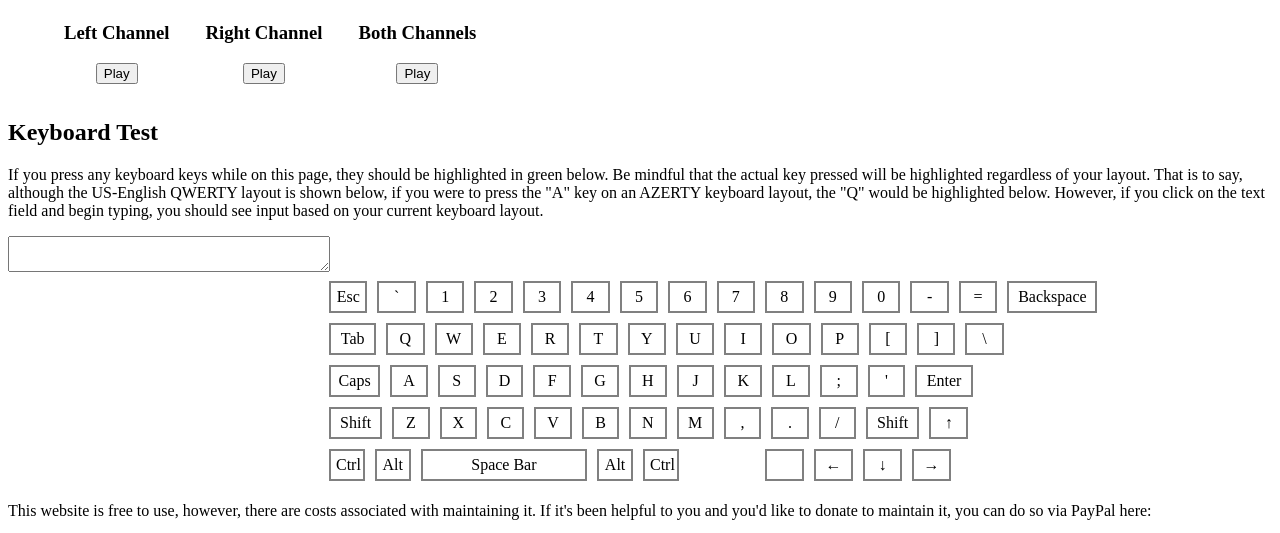
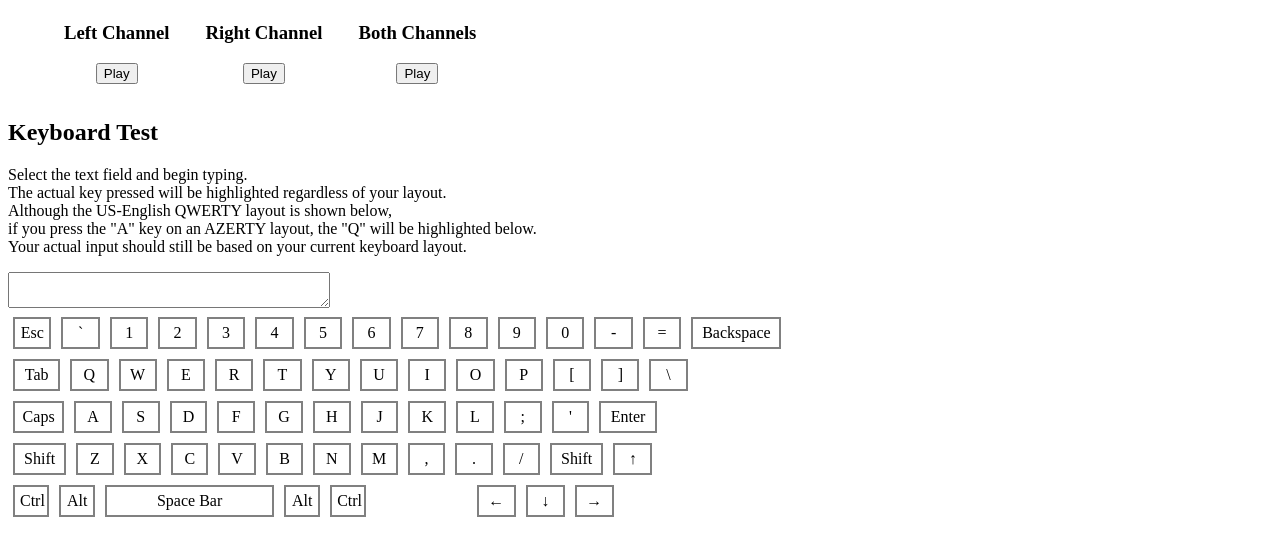
Before and after one commit to antony0596/chromebooktester.com, a plain HTML site: page index.html in a window 1280 px wide. Shown: the part 1151-1684 px from the top of the page. Drawn offline with Linux system fonts and the light colour scheme.

Commit message:
keyboard alignment

```diff
--- a/index.html
+++ b/index.html
@@ -108,7 +108,13 @@
 		};
 	</script>
 	<h2>Keyboard Test</h2>
-	<p>If you press any keyboard keys while on this page, they should be highlighted in green below. Be mindful that the actual key pressed will be highlighted regardless of your layout. That is to say, although the US-English QWERTY layout is shown below, if you were to press the "A" key on an AZERTY keyboard layout, the "Q" would be highlighted below. However, if you click on the text field and begin typing, you should see input based on your current keyboard layout.</p>
+	<p>
+		Select the text field and begin typing.<br>
+		The actual key pressed will be highlighted regardless of your layout.<br>
+		Although the US-English QWERTY layout is shown below,<br>
+		if you press the "A" key on an AZERTY layout, the "Q" will be highlighted below.<br>
+		Your actual input should still be based on your current keyboard layout.
+	</p>
 	<script src="keyboard.js"></script>
 
 	<textarea id="keyboard-test" tabindex="6" onfocus="scrollKeyboardToView(); highlightOnlyOnFocus();"></textarea>
@@ -203,7 +209,6 @@
 	        </div>
 
 	        <div class="keyboard-mid-area">
-	            <span class="key" id="SpaceAlignment"></span>
 	            <span class="key" id="ArrowLeft">&#8592</span> <!-- Left Arrow -->
 	            <span class="key" id="ArrowDown">&#8595</span> <!-- Down Arrow -->
 	            <span class="key" id="ArrowRight">&#8594</span> <!-- Right Arrow -->
--- a/style.css
+++ b/style.css
@@ -100,7 +100,6 @@ a {
 
 /* IDs */
 #keyboard {
-  margin: auto;
   width: 50%;
 }
 #Space {
```
